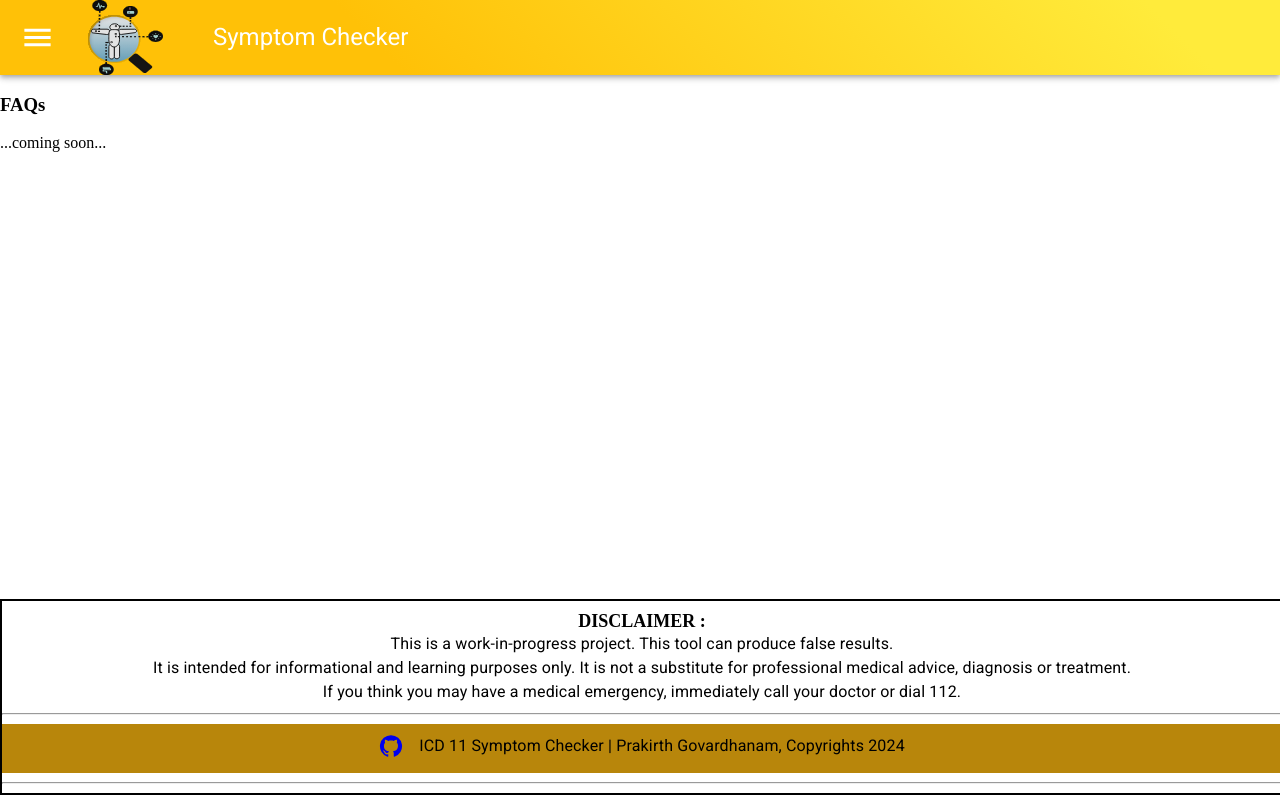
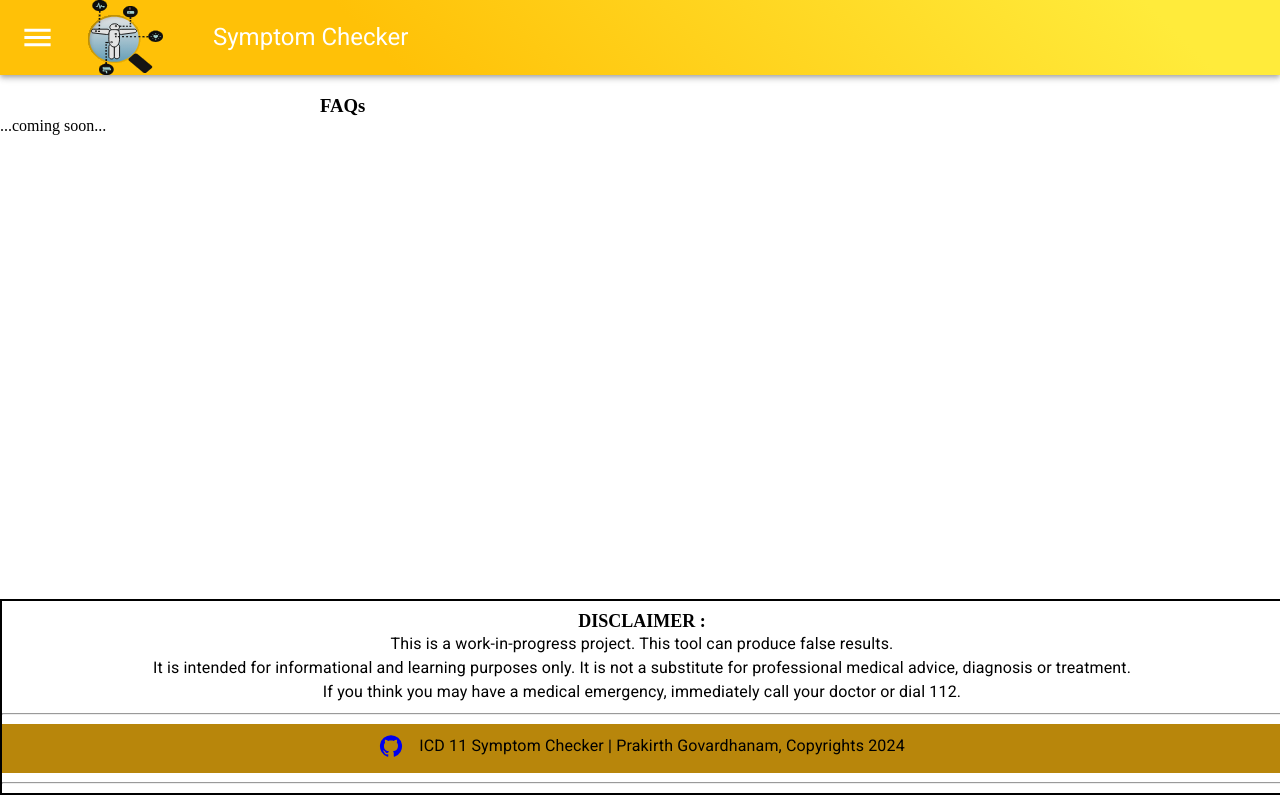
Before and after one commit to prak112/Symptom-Checker-frontend, a React (Vite) app in the folder symptom-checker-frontend/: page /faqs in a window 1280 px wide. Built offline with nearby package versions, Linux system fonts and the light colour scheme.

Commit message:
chore: Add style to center div block

```diff
--- a/symptom-checker-frontend/src/pages/Faqs.jsx
+++ b/symptom-checker-frontend/src/pages/Faqs.jsx
@@ -1,7 +1,13 @@
 export default function FAQ(){
+    const centeredDivStyle = {
+        width: "50%",
+        paddingTop: "20px",
+        margin: "0 auto"
+    }
+
     return(
         <>
-        <h3>FAQs</h3>
+        <h3 style={centeredDivStyle}>FAQs</h3>
         <div>
             ...coming soon...
         </div>
--- a/symptom-checker-frontend/src/pages/Home.jsx
+++ b/symptom-checker-frontend/src/pages/Home.jsx
@@ -1,10 +1,19 @@
 import SymptomForm from "../components/SymptomForm"
+
+const centeredDivStyle = {
+    width: "50%",
+    paddingTop: "20px",
+    margin: "0 auto"
+}
 
 export default function Home(){
     return(
         <>
-            <h3>Home page</h3>
-            <SymptomForm />
+        <div style={centeredDivStyle}>
+            <h3>Home</h3>
+        </div>
+        <SymptomForm />
         </>
+
     )
 }
```
